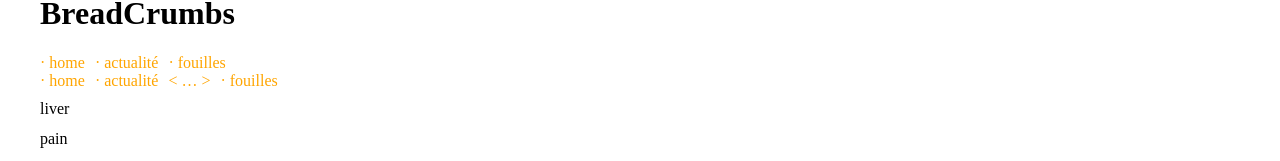
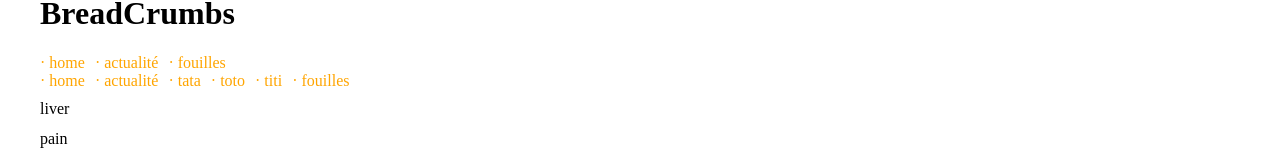
Before and after one commit to Harrisson-/pumpkin, a Vue app: page / in a window 1280 px wide. Shown: the part 278-439 px from the top of the page. Built offline with nearby package versions, Linux system fonts and the light colour scheme.

Commit message:
feat(breadcrumb) add shrink props

```diff
--- a/src/components/pumpkin-crumb.vue
+++ b/src/components/pumpkin-crumb.vue
@@ -12,17 +12,23 @@ const props = defineProps({
     type: Boolean,
     default: false,
   },
+  shrink_number: {
+    type: Number,
+    default: 2,
+  },
 });
 
 let crop = ref(false);
 let openDialog = ref(false);
 let startCrumbs, lastCrumb, selectCrumbs;
 
-if (props.crumbs.length > 4) {
+if (props.shrink) {
   crop.value = true;
   lastCrumb = computed(() => props.crumbs.slice(-1)[0]);
-  startCrumbs = computed(() => props.crumbs.slice(0, 2));
-  selectCrumbs = computed(() => props.crumbs.slice(3, -1));
+  startCrumbs = computed(() => props.crumbs.slice(0, props.shrink_number));
+  selectCrumbs = computed(() =>
+    props.crumbs.slice(props.shrink_number + 1, -1)
+  );
 }
 
 function showLinks() {
```
